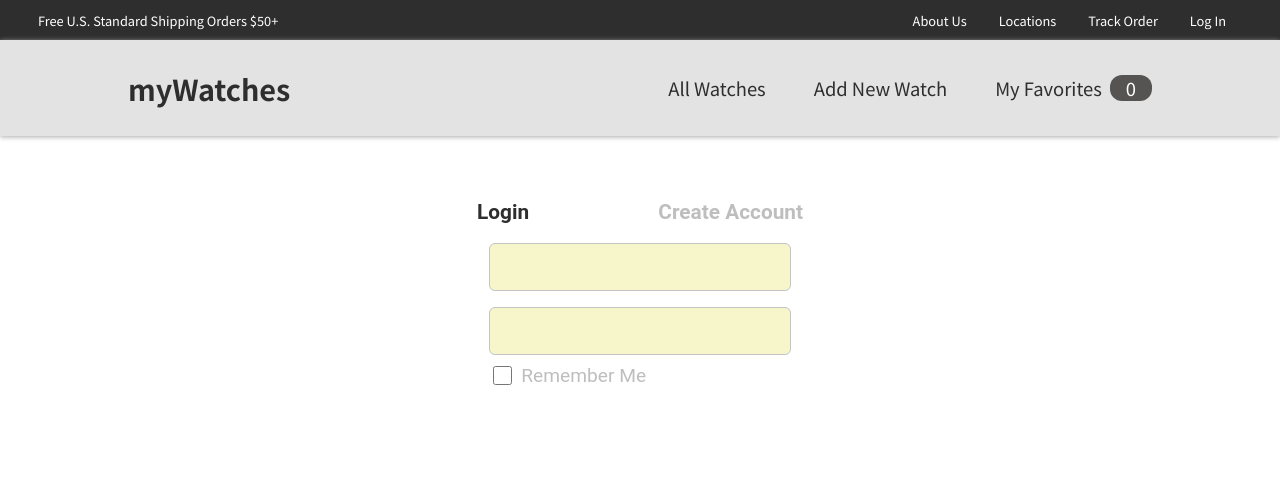
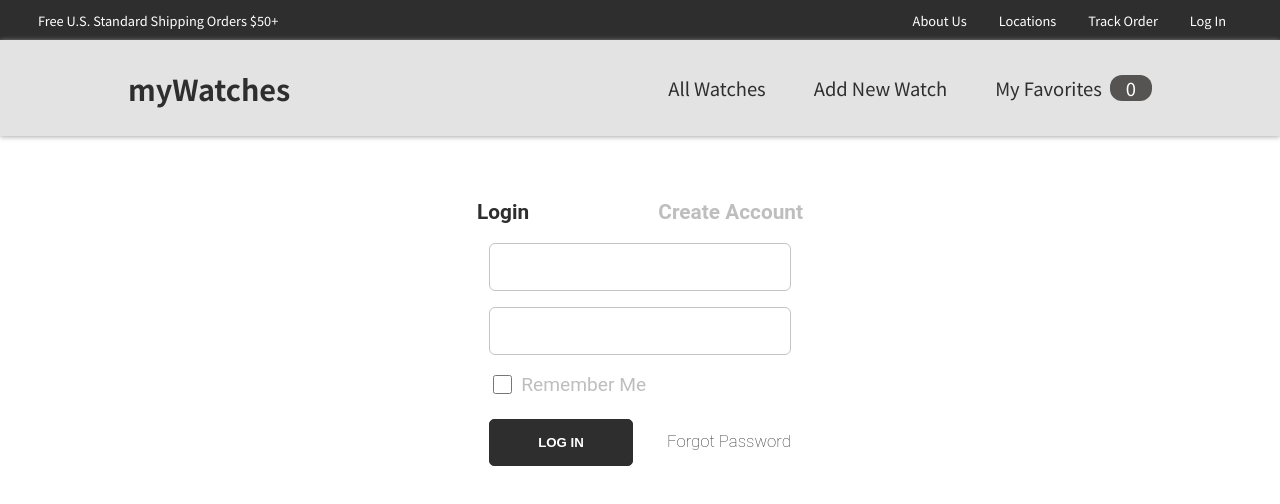
Before and after one commit to jtfreedman/my-app, a React (Create React App) app: page /login in a window 1280 px wide. Shown: the top 504 px of the page. Built offline with nearby package versions, Linux system fonts and the light colour scheme.

Commit message:
login page style done (i believe)

```diff
--- a/src/components/watches/NewWatchForm.module.css
+++ b/src/components/watches/NewWatchForm.module.css
@@ -30,16 +30,16 @@
   .actions button {
     font: inherit;
     cursor: pointer;
-    background-color: #6d5238;
+    background-color: #2e2e2e;
     color: white;
     padding: 0.5rem 1.5rem;
-    border: 1px solid #6d5238;
+    border: 1px solid #2e2e2e;
     border-radius: 4px;
     font-weight: bold;
   }
 
   .actions button:hover,
   .actions button:active {
-    background-color: #6d5238;
-    border-color: #6d5238;
+    background-color: #2e2e2e;
+    border-color: #2e2e2e;
   }
--- a/src/pages/Login.js
+++ b/src/pages/Login.js
@@ -19,6 +19,11 @@ function Login() {
                     <span ></span>
                     <div className={classes.checkmarkText}>Remember Me</div>
                 </label>
+                <div>
+                    <button className={classes.actions}>LOG IN</button>
+                    <div className={classes.forgotPassword}>Forgot Password</div>
+                </div>
+
             </form>
         </div>
     );
--- a/src/pages/Login.module.css
+++ b/src/pages/Login.module.css
@@ -48,10 +48,10 @@
     font-size: 1rem;
     font-family: "Roboto", Arial, Helvetica, sans-serif;
     border: 1px solid #c4c4c4;
-    background-color: rgb(247, 246, 203);
 }
 
 .checkboxContainer {
+    margin-top: 3%;
     width: 100%;
     display: flex;
     cursor: pointer;
@@ -74,3 +74,30 @@
     border: 2px solid #c4c4c4;
     border-radius: 4px;
 }
+
+
+
+.actions{
+    display: inline-block;
+    margin-top: 1.4rem;
+    width: 9rem;
+    height: 2.9rem;
+    color: white;
+    font-weight: 600;
+    font-size: .83rem;
+    background: #2e2e2e;
+    border: 1px solid #2e2e2e;
+    border-radius: 5px;
+    text-align: center;
+    cursor: pointer;
+}
+
+.forgotPassword{
+    margin-top: 2.15rem;
+    color: #2e2e2e;
+    font-size: 1.05rem;
+    float: right;
+    font-weight: 50;
+    font-family: "Roboto", Arial, Helvetica, sans-serif;
+    cursor: pointer;
+}
```
